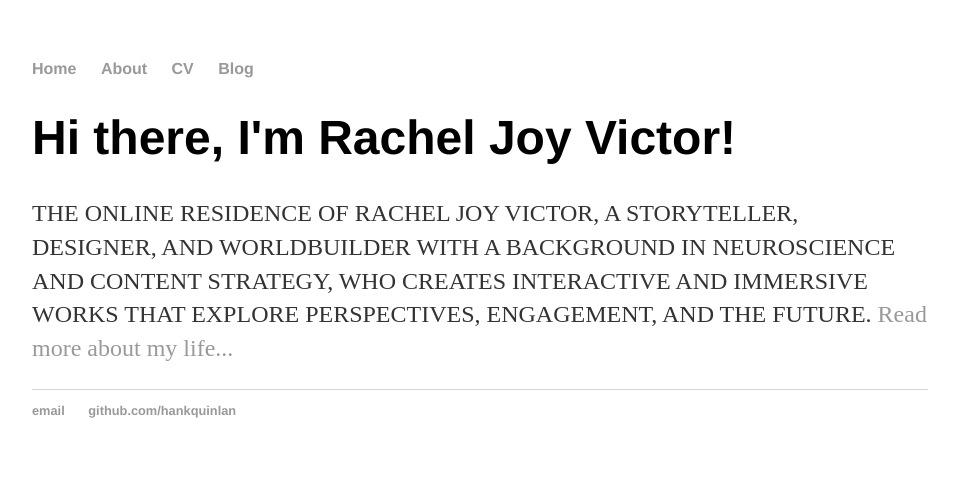
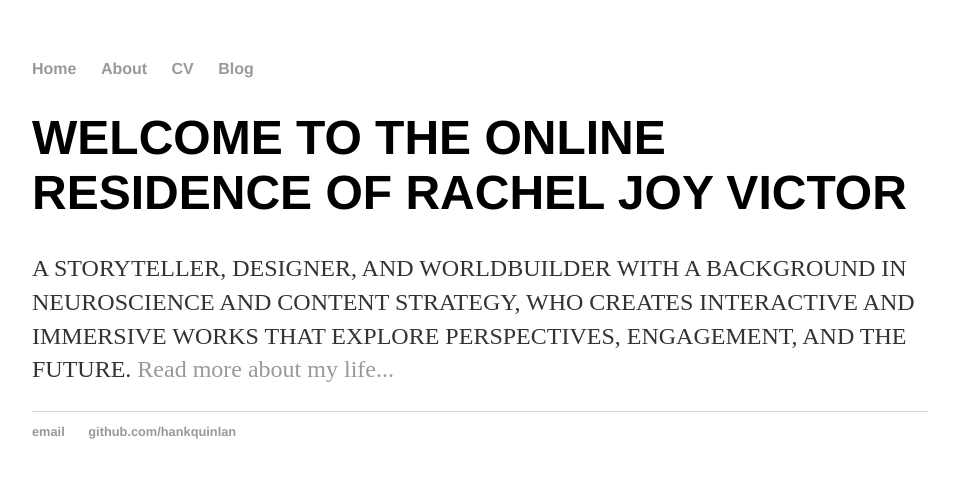
Before and after one commit to racheljoyvictor/racheljoyvictor.github.io, a Jekyll site: the page built from index.html, in a window 1280 px wide. Shown: the top 478 px of the page, without its empty margins (160-1119 px from the left). Built offline with Jekyll 4.4.1, drawn with Linux system fonts in a browser that asks for light colours.

Commit message:
Update index.html

```diff
--- a/index.html
+++ b/index.html
@@ -3,6 +3,6 @@
 title: Rachel Joy Victor, a curious person
 ---
 <div class="blurb">
-	<h1>Hi there, I'm Rachel Joy Victor!</h1>
-	<p>THE ONLINE RESIDENCE OF RACHEL JOY VICTOR, A STORYTELLER, DESIGNER, AND WORLDBUILDER WITH A BACKGROUND IN NEUROSCIENCE AND CONTENT STRATEGY, WHO CREATES INTERACTIVE AND IMMERSIVE WORKS THAT EXPLORE PERSPECTIVES, ENGAGEMENT, AND THE FUTURE. </em> <a href="/about">Read more about my life...</a></p>
+	<h1>WELCOME TO THE ONLINE RESIDENCE OF RACHEL JOY VICTOR</h1>
+	<p>A STORYTELLER, DESIGNER, AND WORLDBUILDER WITH A BACKGROUND IN NEUROSCIENCE AND CONTENT STRATEGY, WHO CREATES INTERACTIVE AND IMMERSIVE WORKS THAT EXPLORE PERSPECTIVES, ENGAGEMENT, AND THE FUTURE. </em> <a href="/about">Read more about my life...</a></p>
 </div><!-- /.blurb -->
```
